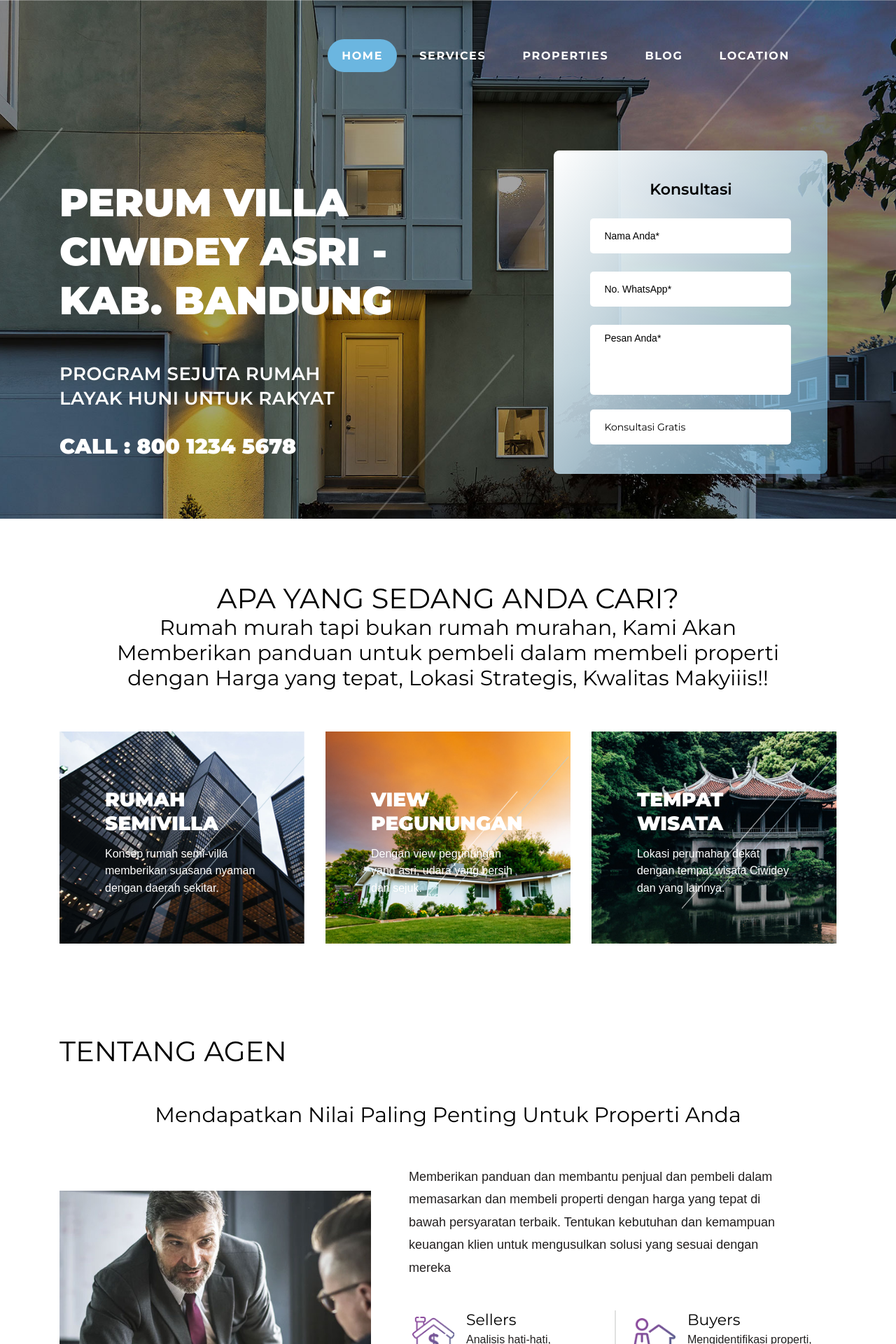
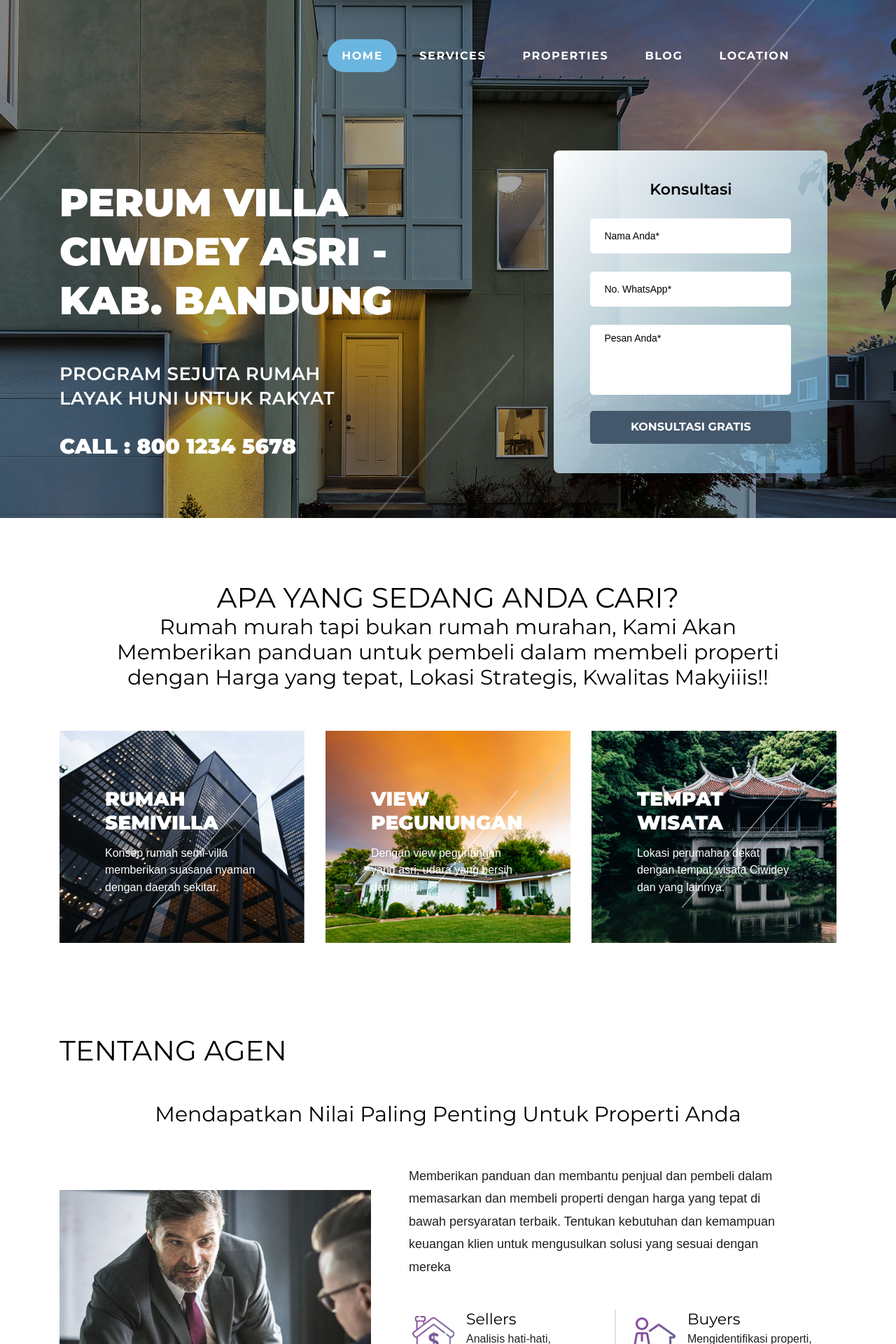
Before and after one commit to daffadevhosting/templaterealestate, a Jekyll site: the page built from index.html, in a window 1280 px wide. Shown: the top 1920 px of the page at 70% size. Built offline with Jekyll 4.4.1, drawn with Linux system fonts in a browser that asks for light colours; some web fonts are replaced; the list of posts is cut into pages by our own code.

Commit message:
Update hero-section.html

```diff
--- a/_includes/hero-section.html
+++ b/_includes/hero-section.html
@@ -19,7 +19,7 @@
 												<input type="number" value="" size="40" class="nowhatsapp wpcf7-form-control wpcf7-text wpcf7-validates-as-required" aria-required="true" aria-invalid="false" placeholder="No. WhatsApp*" /></span></label></p>
 											<p><label><span class="wpcf7-form-control-wrap your-message">
 												<textarea cols="40" rows="10" class="isi_pesan wpcf7-form-control wpcf7-textarea" aria-invalid="false" placeholder="Pesan Anda*"></textarea></span> </label></p>
-											<p><input value="Konsultasi Gratis" class="submit wpcf7-form-control" /></p>
+											<p><input value="Konsultasi Gratis" class="submit wpcf7-form-control wpcf7-submit" /></p>
 										</form>
 									</div>
 								</div>
```
